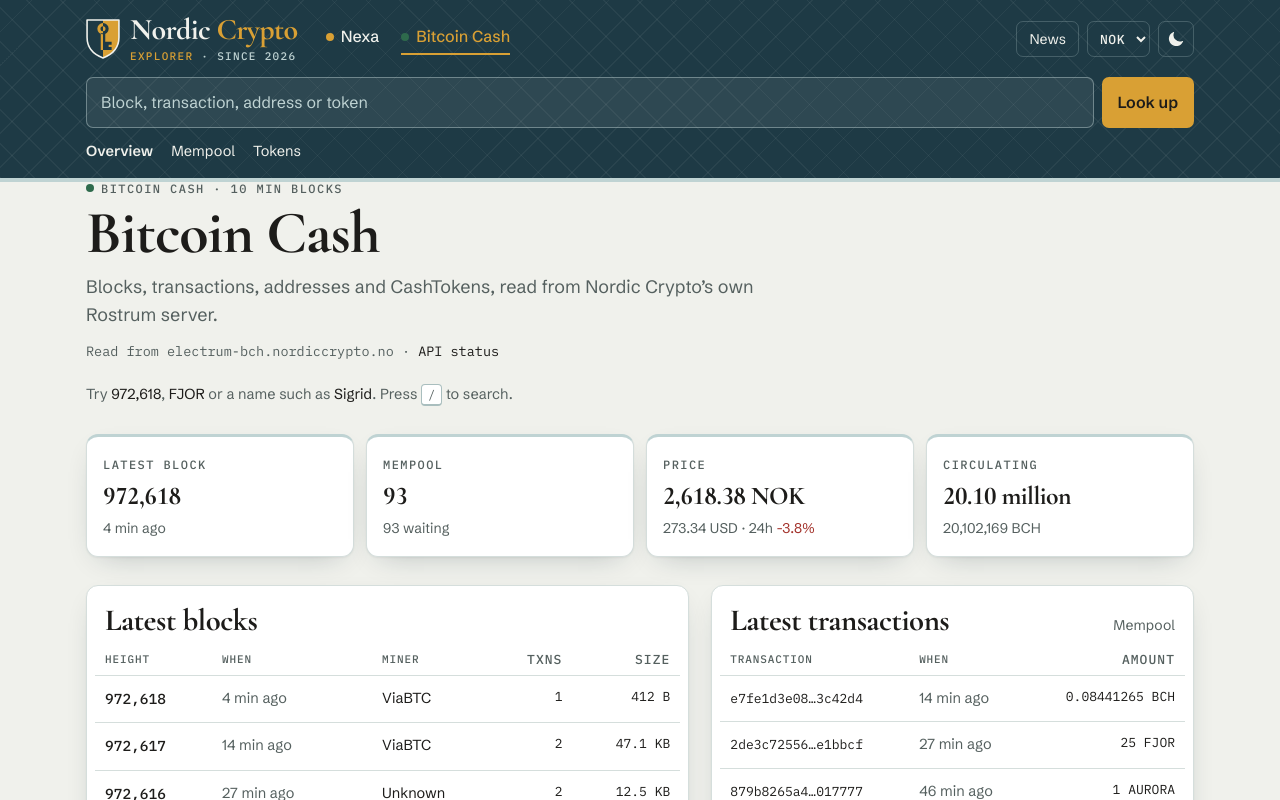
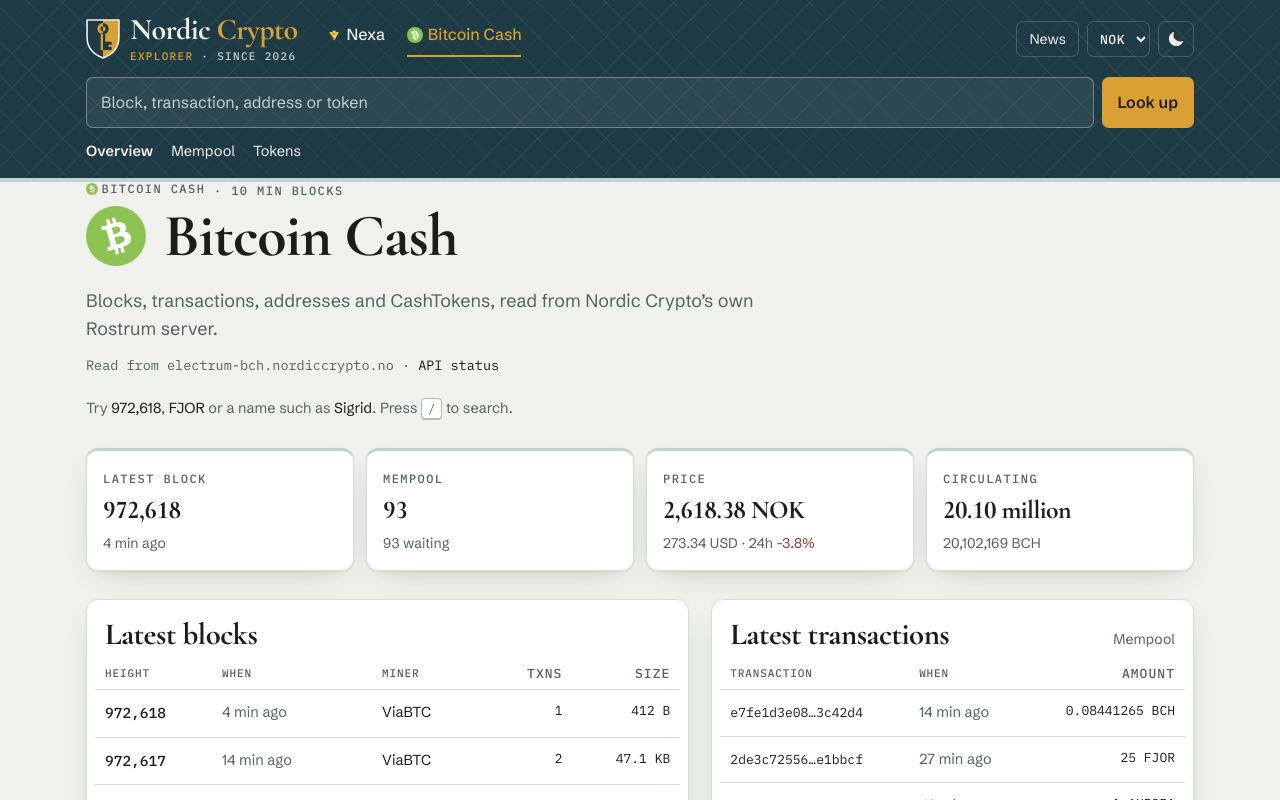
Before and after one commit to jQrgen/nordic-explorer, a Next.js app: page /bch in a window 1280 px wide. Shown: the top 800 px of the page. Built offline with nearby package versions, Linux system fonts and the light colour scheme.

Commit message:
Show Nexa and Bitcoin Cash logos next to chain names; drop unused .pip CSS

```diff
--- a/app/globals.css
+++ b/app/globals.css
@@ -180,16 +180,6 @@
   border-bottom-color: var(--gold);
 }
 .chains a:hover { color: var(--band-ink); text-decoration: none; }
-.pip {
-  display: inline-block;
-  width: 8px;
-  height: 8px;
-  border-radius: 99px;
-  margin-inline-end: 7px;
-  transform: translateY(-1px);
-}
-.pip.nexa { background: var(--gold); }
-.pip.bch { background: var(--bch); }
 .hdrtools { display: flex; align-items: center; gap: 8px; }
 .hdrtools a.quiet, .iconbtn, .fiat select {
   color: var(--band-ink);
@@ -641,3 +631,7 @@
 @media (prefers-reduced-motion: reduce) {
   .skel { animation: none; background: var(--soft); }
 }
+
+/* Coin logos next to Nexa / Bitcoin Cash names */
+.coin { display: inline-flex; align-items: center; gap: 0.3em; white-space: nowrap; }
+.coin-logo { width: 1em; height: 1em; flex: none; vertical-align: -0.125em; display: inline-block; }
--- /dev/null
+++ b/components/coin.tsx
@@ -0,0 +1,20 @@
+import type { ChainId } from "@/lib/types";
+import { chains } from "@/lib/data";
+
+const LOGOS: Record<ChainId, string> = { nexa: "/brand/nexa.svg", bch: "/brand/bch.svg" };
+
+/** Official coin mark, sized to the surrounding text (about 1em). */
+export function CoinLogo({ chain }: { chain: ChainId }) {
+  // eslint-disable-next-line @next/next/no-img-element
+  return <img className="coin-logo" src={LOGOS[chain]} alt={`${chains[chain].name} logo`} width={16} height={16} />;
+}
+
+/** Chain name with its logo in front, e.g. in headings, crumbs and eyebrows. */
+export function ChainName({ chain }: { chain: ChainId }) {
+  return (
+    <span className="coin">
+      <CoinLogo chain={chain} />
+      {chains[chain].name}
+    </span>
+  );
+}
--- a/components/frame.tsx
+++ b/components/frame.tsx
@@ -6,6 +6,7 @@
 import { chains } from "@/lib/data";
 import type { ChainId, Fiat } from "@/lib/types";
 import { PrefsProvider, usePrefs } from "./prefs";
+import { ChainName } from "./coin";
 
 const FIATS: Fiat[] = ["NOK", "SEK", "DKK", "EUR", "USD"];
 
@@ -63,8 +64,7 @@
             <nav className="chains" aria-label="Chain">
               {(["nexa", "bch"] as ChainId[]).map((id) => (
                 <Link key={id} href={`/${id}`} aria-current={id === resolved ? "page" : undefined}>
-                  <span className={`pip ${id}`} aria-hidden="true" />
-                  {chains[id].name}
+                                    <ChainName chain={id} />
                 </Link>
               ))}
             </nav>
@@ -151,8 +151,8 @@
           <div>
             <h2>Chains</h2>
             <ul>
-              <li><Link href="/nexa">Nexa</Link></li>
-              <li><Link href="/bch">Bitcoin Cash</Link></li>
+              <li><Link href="/nexa"><ChainName chain="nexa" /></Link></li>
+              <li><Link href="/bch"><ChainName chain="bch" /></Link></li>
               <li><Link href={`/${resolved}/mempool`}>Mempool</Link></li>
               <li><Link href={`/${resolved}/tokens`}>Tokens</Link></li>
             </ul>
--- a/components/ledger.tsx
+++ b/components/ledger.tsx
@@ -4,11 +4,12 @@
 import type { Address, Block, ChainId, Tx, TxSide } from "@/lib/types";
 import { CopyButton } from "./copy-button";
 import { Money } from "./money";
+import { ChainName } from "./coin";
 
 function Crumb({ chainId, current }: { chainId: ChainId; current: string }) {
   return (
     <nav className="crumb" aria-label="Breadcrumb">
-      <Link href={`/${chainId}`}>{chains[chainId].name}</Link>
+      <Link href={`/${chainId}`}><ChainName chain={chainId} /></Link>
       <span aria-hidden="true"> · </span>
       <span>{current}</span>
     </nav>
@@ -45,7 +46,7 @@
   return (
     <>
       <Crumb chainId={block.chain} current={`Block ${formatNumber(block.height)}`} />
-      <p className="eyebrow">Block · {chain.name}</p>
+      <p className="eyebrow">Block · <ChainName chain={chain.id} /></p>
       <h1 className="num">#{formatNumber(block.height)}</h1>
       <p className="lead">
         {formatAge(block.time)}. {formatWhen(block.time)}.
@@ -186,7 +187,7 @@
     <>
       <Crumb chainId={tx.chain} current={tx.coinbase ? "Coinbase" : "Transaction"} />
       <p className="eyebrow">
-        {tx.coinbase ? "Coinbase" : "Transaction"} · {chain.name} ·{" "}
+        {tx.coinbase ? "Coinbase" : "Transaction"} · <ChainName chain={chain.id} /> ·{" "}
         {conf > 0 ? <span className="up">Confirmed</span> : <span className="down">Waiting</span>}
       </p>
       <h1>{headline}</h1>
@@ -253,7 +254,7 @@
   return (
     <>
       <Crumb chainId={address.chain} current={address.label ?? "Address"} />
-      <p className="eyebrow">Address · {chain.name}{address.label ? ` · ${address.label}` : ""}</p>
+      <p className="eyebrow">Address · <ChainName chain={chain.id} />{address.label ? ` · ${address.label}` : ""}</p>
       <h1 className="balance">
         <span className="vh">Balance </span>
         {formatCoin(address.balance, chain).replace(` ${chain.ticker}`, "")}
--- a/components/overview.tsx
+++ b/components/overview.tsx
@@ -3,6 +3,7 @@
 import { formatAge, formatBytes, formatChange, formatCoin, formatCompact, formatNumber, formatTokenAmount, shortId } from "@/lib/format";
 import type { ChainId } from "@/lib/types";
 import { UnitPrice, UsdPrice } from "./money";
+import { ChainName } from "./coin";
 
 export function Overview({
   chainId,
@@ -22,17 +23,16 @@
     <>
       {syncing ? (
         <div className="banner" role="status">
-          <strong>{chain.name} is still catching up.</strong>
+          <strong><ChainName chain={chain.id} /> is still catching up.</strong>
           <p>
             The server has block {formatNumber(syncing.have)}. The network tip is {formatNumber(syncing.network)}, {syncing.behind} ahead. Figures below are the blocks we already have. Nexa and the news site are unaffected.
           </p>
         </div>
       ) : null}
       <p className="eyebrow">
-        <span className={`pip ${chainId}`} aria-hidden="true" />
-        {chain.name} · {chain.target} blocks
+        <ChainName chain={chain.id} /> · {chain.target} blocks
       </p>
-      <h1>{chain.name}</h1>
+      <h1><ChainName chain={chain.id} /></h1>
       <p className="lead">{chain.about}</p>
       <p className="serverline">
         Read from {chain.serverName} · <a href={chain.apiHref}>API status</a>
--- a/components/states.tsx
+++ b/components/states.tsx
@@ -3,6 +3,7 @@
 import { formatCoin, formatNumber, shortId } from "@/lib/format";
 import type { ChainId, SearchHit } from "@/lib/types";
 import { Frame } from "./frame";
+import { ChainName } from "./coin";
 
 export function Results({ q, hits }: { q: string; hits: SearchHit[] }) {
   return (
@@ -16,8 +17,7 @@
         {hits.map((hit) => (
           <Link className="result" key={hit.href} href={hit.href}>
             <span className="kind">
-              <span className={`pip ${hit.chain}`} aria-hidden="true" />
-              {hit.kind} · {chains[hit.chain].name}
+              {hit.kind} · <ChainName chain={hit.chain} />
             </span>
             <span>
               <strong>{hit.title}</strong>
@@ -72,7 +72,7 @@
 export function LoadingState() {
   return (
     <>
-      <p className="eyebrow">Nexa</p>
+      <p className="eyebrow"><ChainName chain="nexa" /></p>
       <span className="skel" style={{ height: 52, width: "42%", margin: "8px 0 14px" }} />
       <span className="skel" style={{ height: 18, width: "70%", marginBottom: 8 }} />
       <span className="skel" style={{ height: 18, width: "54%", marginBottom: 22 }} />
@@ -94,7 +94,7 @@
   const chain = chains[chainId];
   return (
     <>
-      <p className="eyebrow">Mempool · {chain.name}</p>
+      <p className="eyebrow">Mempool · <ChainName chain={chain.id} /></p>
       <h1>Nothing is waiting</h1>
       <p className="lead">The next block will be only the miner’s reward, unless a transaction arrives before it is found.</p>
       <p>
@@ -114,7 +114,7 @@
   const rest = Math.max(0, chain.mempoolCount - shown);
   return (
     <>
-      <p className="eyebrow">Mempool · {chain.name}</p>
+      <p className="eyebrow">Mempool · <ChainName chain={chain.id} /></p>
       <h1 className="num">{formatNumber(chain.mempoolCount)} waiting</h1>
       <p className="lead">
         {rest > 0
--- a/components/tokens.tsx
+++ b/components/tokens.tsx
@@ -2,13 +2,14 @@
 import { chains, getTx, tokensOn } from "@/lib/data";
 import { formatAge, formatNumber, formatTokenAmount, shortId } from "@/lib/format";
 import type { ChainId, TokenInfo } from "@/lib/types";
+import { ChainName } from "./coin";
 
 export function TokenIndex({ chainId }: { chainId: ChainId }) {
   const chain = chains[chainId];
   const list = tokensOn(chainId);
   return (
     <>
-      <p className="eyebrow">Tokens · {chain.name}</p>
+      <p className="eyebrow">Tokens · <ChainName chain={chain.id} /></p>
       <h1>{chainId === "nexa" ? "Group tokens" : "CashTokens"}</h1>
       <p className="lead">
         {chainId === "nexa"
@@ -52,14 +53,14 @@
   return (
     <>
       <nav className="crumb" aria-label="Breadcrumb">
-        <Link href={`/${token.chain}`}>{chain.name}</Link>
+        <Link href={`/${token.chain}`}><ChainName chain={chain.id} /></Link>
         <span aria-hidden="true"> · </span>
         <Link href={`/${token.chain}/tokens`}>Tokens</Link>
         <span aria-hidden="true"> · </span>
         <span>{token.ticker}</span>
       </nav>
       <p className="eyebrow">
-        Token · {chain.name} · {token.kind}
+        Token · <ChainName chain={chain.id} /> · {token.kind}
       </p>
       <h1>{token.ticker}</h1>
       <p className="lead">{token.name}. {token.about}</p>
@@ -79,7 +80,7 @@
         <div>
           <dt>Chain</dt>
           <dd>
-            <Link href={`/${token.chain}`}>{chain.name}</Link>
+            <Link href={`/${token.chain}`}><ChainName chain={chain.id} /></Link>
           </dd>
         </div>
       </dl>
```
Also changed, not shown: public/brand/bch.svg (added), public/brand/nexa.svg (added).
